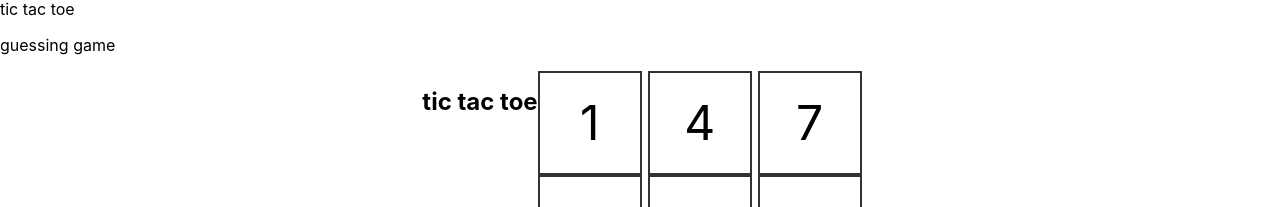
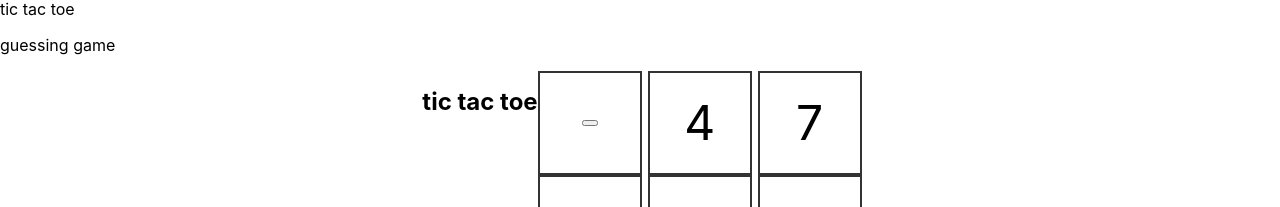
Before and after one commit to IrvinBarham1/web-games, a React (Create React App) app in the folder client/: page /library in a window 1280 px wide. Shown: the part 184-391 px from the top of the page. Built offline with nearby package versions, Linux system fonts and the light colour scheme; no server answers.

Commit message:
improving tic tac toe

```diff
--- a/client/src/places/components/GameView.jsx
+++ b/client/src/places/components/GameView.jsx
@@ -1,21 +1,39 @@
+import React, { useEffect, useState } from 'react'
 import "../pages/GameView.css";
 
-const GameView = () => {
+function GameView () {
+    const [selectedCell, setSelectedCell] = useState(null);
+    const [turnCount, setTurnCount] = useState(1);
+
+    const handleCellClick = () => {
+        setTurnCount(prevTurnCount => {
+            const newTurnCount = prevTurnCount + 1;
+            setSelectedCell(newTurnCount % 2 === 0 ? "X" : "O");
+            return newTurnCount;
+
+        })
+    }
+
     return (
     <div className="game-container">
         <h1 className="game-name">tic tac toe</h1>
             <div className="game-board">
                 <div className="column1">
-                    <div className="cell">1</div>
+                    <div className="cell">
+                        <button onClick={handleCellClick} className="cell-button">
+                            {selectedCell}
+                        </button>
+                    </div>
+
                     <div className="cell">2</div>
                     <div className="cell">3</div>
                 </div>
-                <div classname="column2">
+                <div className="column2">
                     <div className="cell">4</div>
                     <div className="cell">5</div>
                     <div className="cell">6</div>
                 </div>
-                <div classname="column3">
+                <div className="column3">
                     <div className="cell">7</div>
                     <div className="cell">8</div>
                     <div className="cell">9</div>
--- a/client/src/places/components/Navbar.jsx
+++ b/client/src/places/components/Navbar.jsx
@@ -1,13 +1,13 @@
 import { Link } from 'react-router-dom';
 import "../pages/Navbar.css";
 
-import GameLibrary from "../pages/GameLibrary";
 
 const Navbar = () => {
+
     return (
         <div className= 'nav-container'>
             <div className = 'nav-left'>
-                <img class="nav-image-container" src="./logo.png" />
+                <img class="nav-image-container" src="./logo.png" alt="my logo"/>
                 <h1>Irvin's Games</h1>
             </div>
                 <ul class ="nav-links">
```
